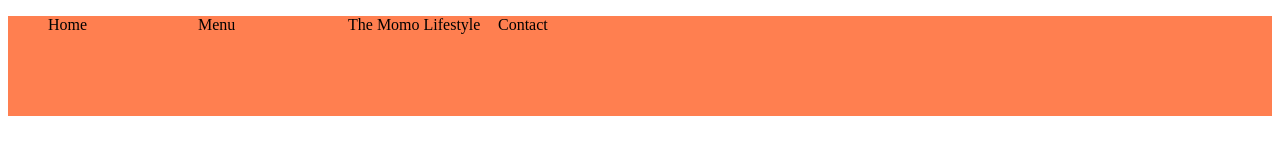
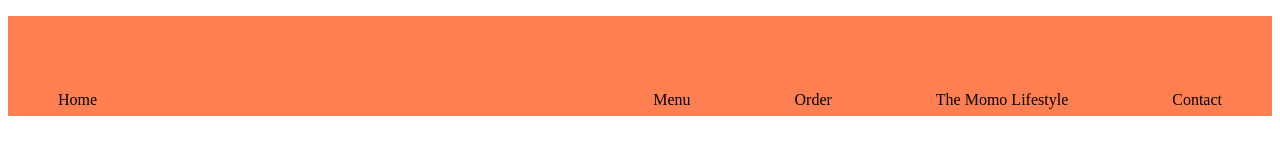
Before and after one commit to julianhart/Momo-Juices, a plain HTML site: page index.html in a window 1280 px wide. Drawn offline with Linux system fonts and the light colour scheme.

Commit message:
aligned nav elements

```diff
--- a/css/styles.css
+++ b/css/styles.css
@@ -7,16 +7,23 @@ nav {
 	background-color: coral;
 	width: 100%;
 	height: 100px;
+	text-align: right;
 }
 
 ul {
 	list-style-type: none;
+	padding: 0;
+
 }
 
 li {
+
+	display: inline-block;
+	padding: 75px 50px 0 50px;
+}
+
+li:first-child {
 	float: left;
-	display: block;
-	width: 150px;
 }
 
 a:link {
--- a/index.html
+++ b/index.html
@@ -14,6 +14,7 @@
 		<ul>
 			<li><a href="index.html">Home</a></li>
 			<li><a href="#menu.html">Menu</a></li>
+			<li><a href="#order.html">Order</a></li>
 			<li><a href="#momolifestyle.html">The Momo Lifestyle</a></li>
 			<li><a href="#contact.html">Contact</a></li>
 		</ul>
```
